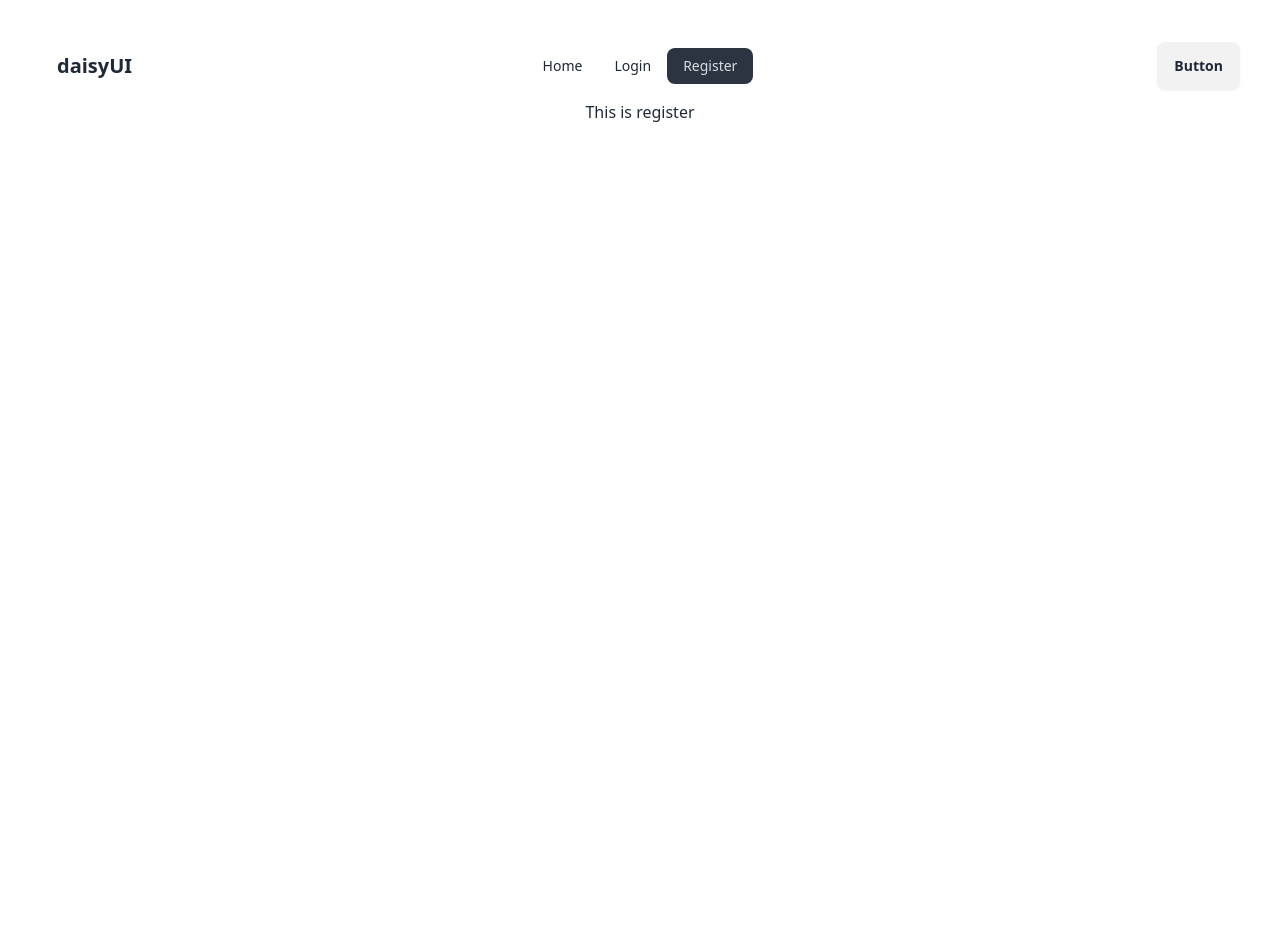
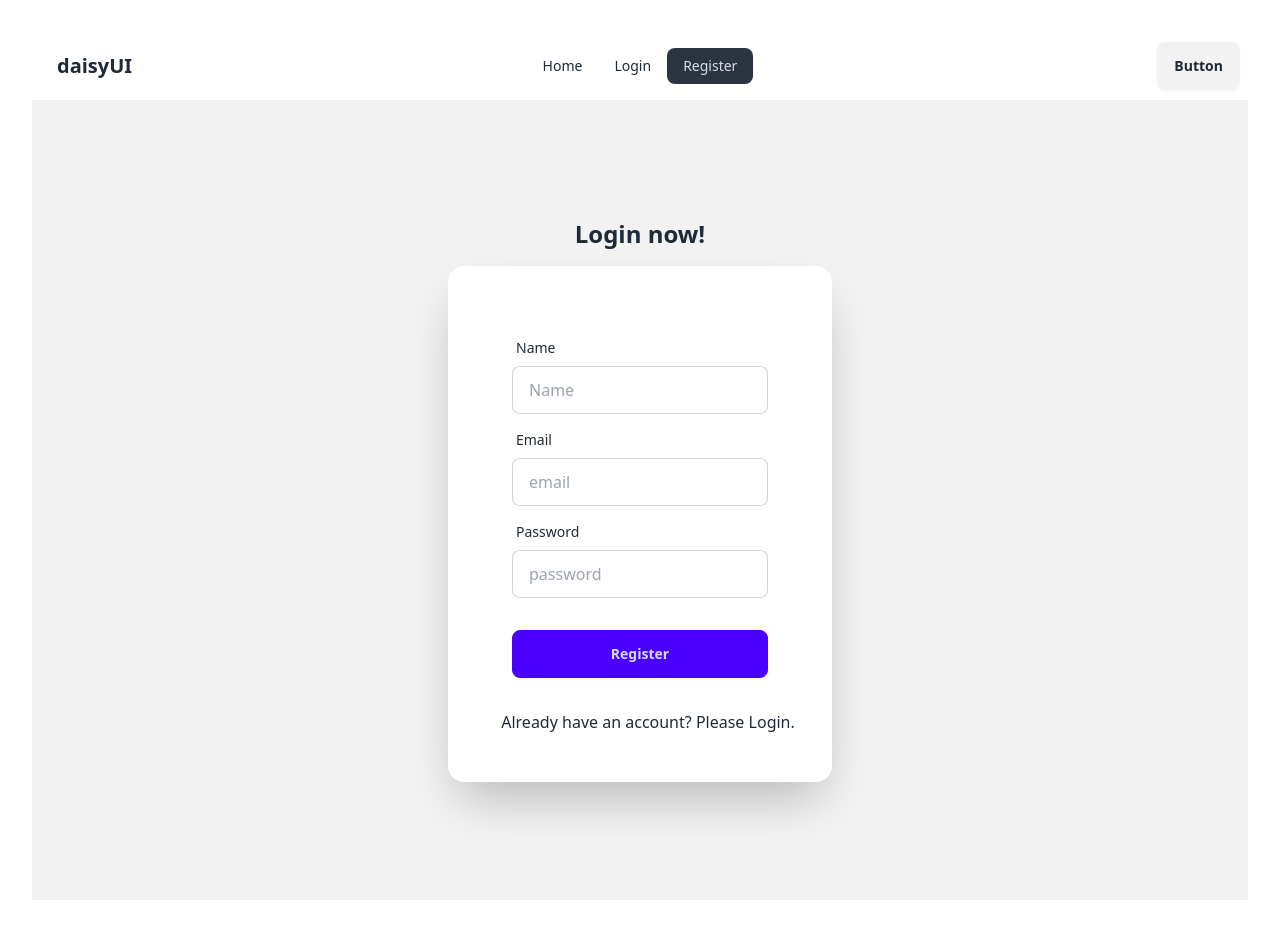
Before and after one commit to Khalid-Saifullaha/auth-integration-and-privent-route, a React (Vite) app: page /register in a window 1280 px wide. Before the commit the page ends 800 px from the top, so only its background shows below. Built offline with nearby package versions, Linux system fonts and the light colour scheme.

Commit message:
added register form

```diff
--- a/src/components/Register.jsx
+++ b/src/components/Register.jsx
@@ -1,9 +1,68 @@
 import React from "react";
+import { Link } from "react-router-dom";
 
 const Register = () => {
+  const handleRegister = (e) => {
+    e.preventDefault();
+    const name = e.target.name.value;
+    const email = e.target.email.value;
+    const password = e.target.password.value;
+    console.log(name, email, password);
+  };
+
   return (
-    <div>
-      <h2>This is register</h2>
+    <div className="hero bg-base-200 min-h-screen">
+      <div className="hero-content flex-col ">
+        <div className="text-center lg:text-left">
+          <h1 className="text-2xl font-bold">Login now!</h1>
+        </div>
+        <div className="card bg-base-100 w-full max-w-sm shrink-0 shadow-2xl">
+          <form onSubmit={handleRegister} className="card-body">
+            <div className="form-control">
+              <label className="label">
+                <span className="label-text">Name</span>
+              </label>
+              <input
+                type="text"
+                name="name"
+                placeholder="Name"
+                className="input input-bordered"
+                required
+              />
+            </div>
+            <div className="form-control">
+              <label className="label">
+                <span className="label-text">Email</span>
+              </label>
+              <input
+                type="email"
+                name="email"
+                placeholder="email"
+                className="input input-bordered"
+                required
+              />
+            </div>
+            <div className="form-control">
+              <label className="label">
+                <span className="label-text">Password</span>
+              </label>
+              <input
+                type="password"
+                name="password"
+                placeholder="password"
+                className="input input-bordered"
+                required
+              />
+            </div>
+            <div className="form-control mt-6">
+              <button className="btn btn-primary">Register</button>
+            </div>
+          </form>
+          <p className="ml-4 mb-4">
+            Already have an account? Please <Link to="/login">Login</Link>.
+          </p>
+        </div>
+      </div>
     </div>
   );
 };
```
